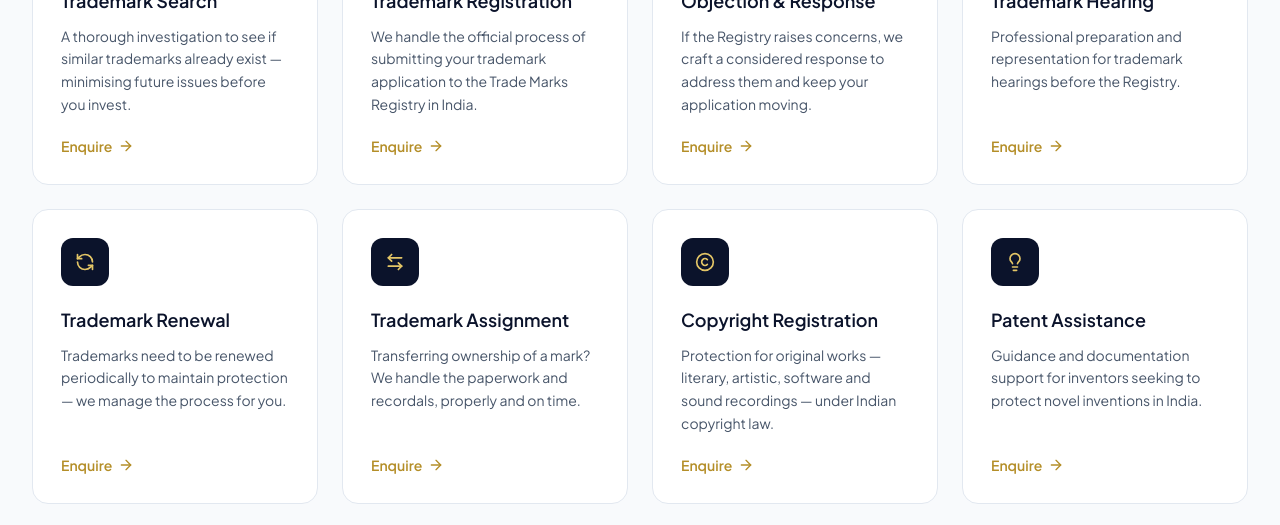
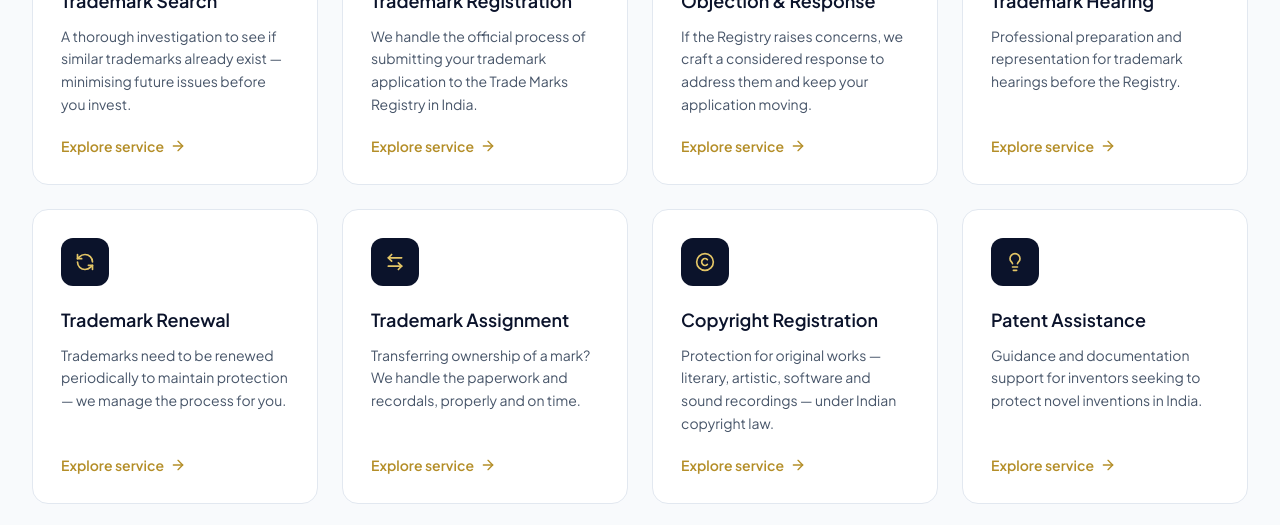
Before and after one commit to the-tech-makers/bharatmarks-website-redesign, a Next.js app in the folder frontend/: page / in a window 1280 px wide. Shown: the part 1400-1925 px from the top of the page. Built offline with nearby package versions, Linux system fonts and the light colour scheme; a web font is replaced by a local one.

Commit message:
Link homepage service cards to detail pages

```diff
--- a/frontend/src/components/home/Services.tsx
+++ b/frontend/src/components/home/Services.tsx
@@ -100,10 +100,10 @@ const Services = () => (
               <h3 className="mt-5 text-lg font-semibold text-navy-800">{title}</h3>
               <p className="mt-2.5 flex-1 text-sm leading-relaxed text-slate-600">{text}</p>
               <a
-                href="#contact"
+                href={`/services/${slug}/`}
                 className="mt-5 inline-flex items-center gap-1.5 text-sm font-semibold text-gold-700 transition-colors hover:text-navy-800"
               >
-                Enquire
+                Explore service
                 <ArrowRight className="h-4 w-4 transition-transform duration-300 group-hover:translate-x-0.5" aria-hidden="true" />
               </a>
             </article>
```
